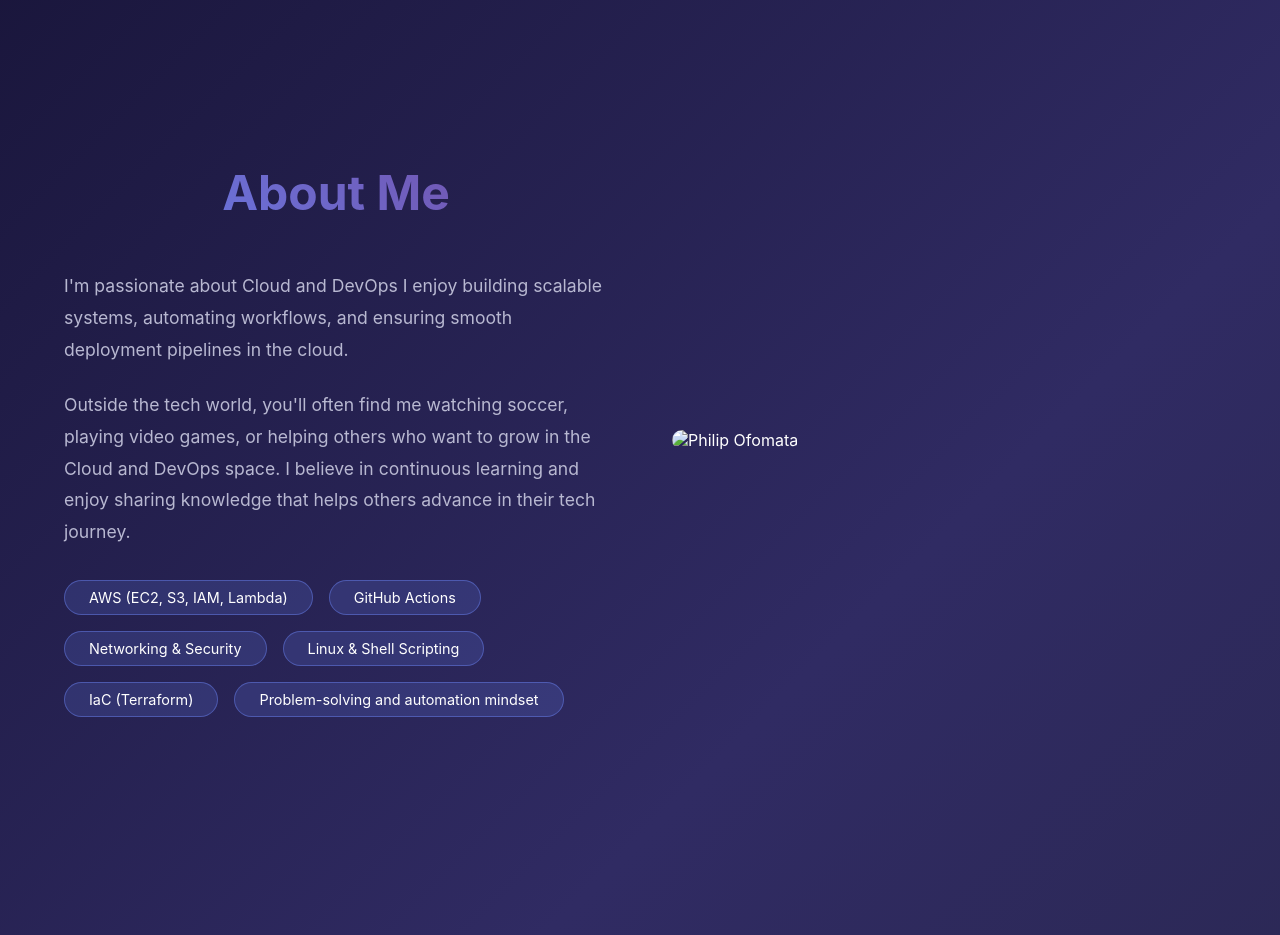
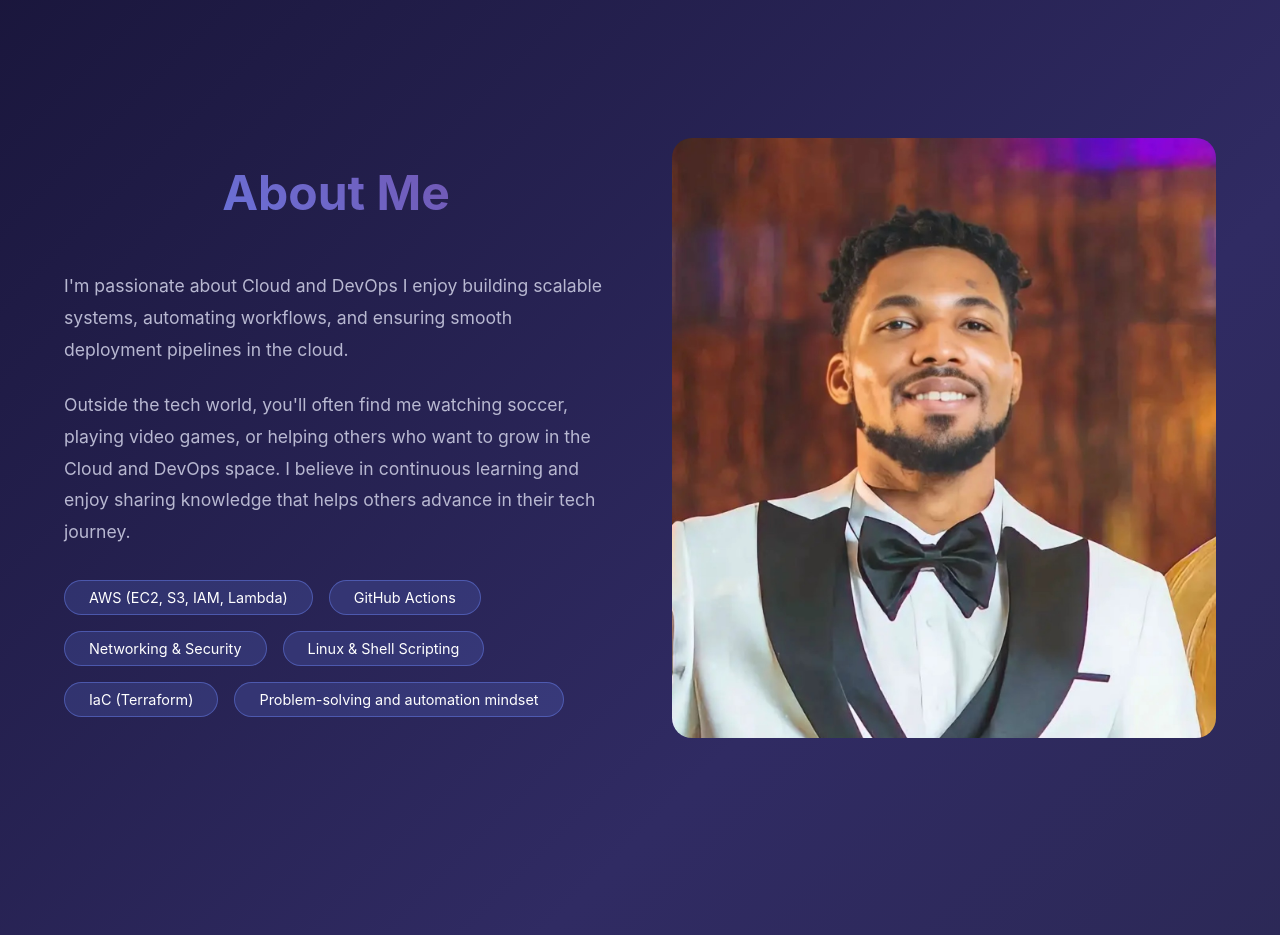
Before and after one commit to zuchi99/zuchi99.github.io, a plain HTML site: page Index.html in a window 1280 px wide. Shown: the part 760-1695 px from the top of the page. Drawn offline with nearby package versions, Linux system fonts and the light colour scheme.

Commit message:
"Changed path of image in code line"

```diff
--- a/Index.html
+++ b/Index.html
@@ -524,7 +524,7 @@
 
             <!-- RIGHT COLUMN: Photo placeholder -->
             <div class="about-image">
-                <img src="Images/Pic.jpg" alt="Philip Ofomata" style="width: 100%; height: 600px; object-fit: cover; border-radius: 20px;">
+                <img src="Pic.jpg" alt="Philip Ofomata" style="width: 100%; height: 600px; object-fit: cover; border-radius: 20px;">
             </div>
         </div>
     </section>
```
Also changed, not shown: Pic.jpg (added).
